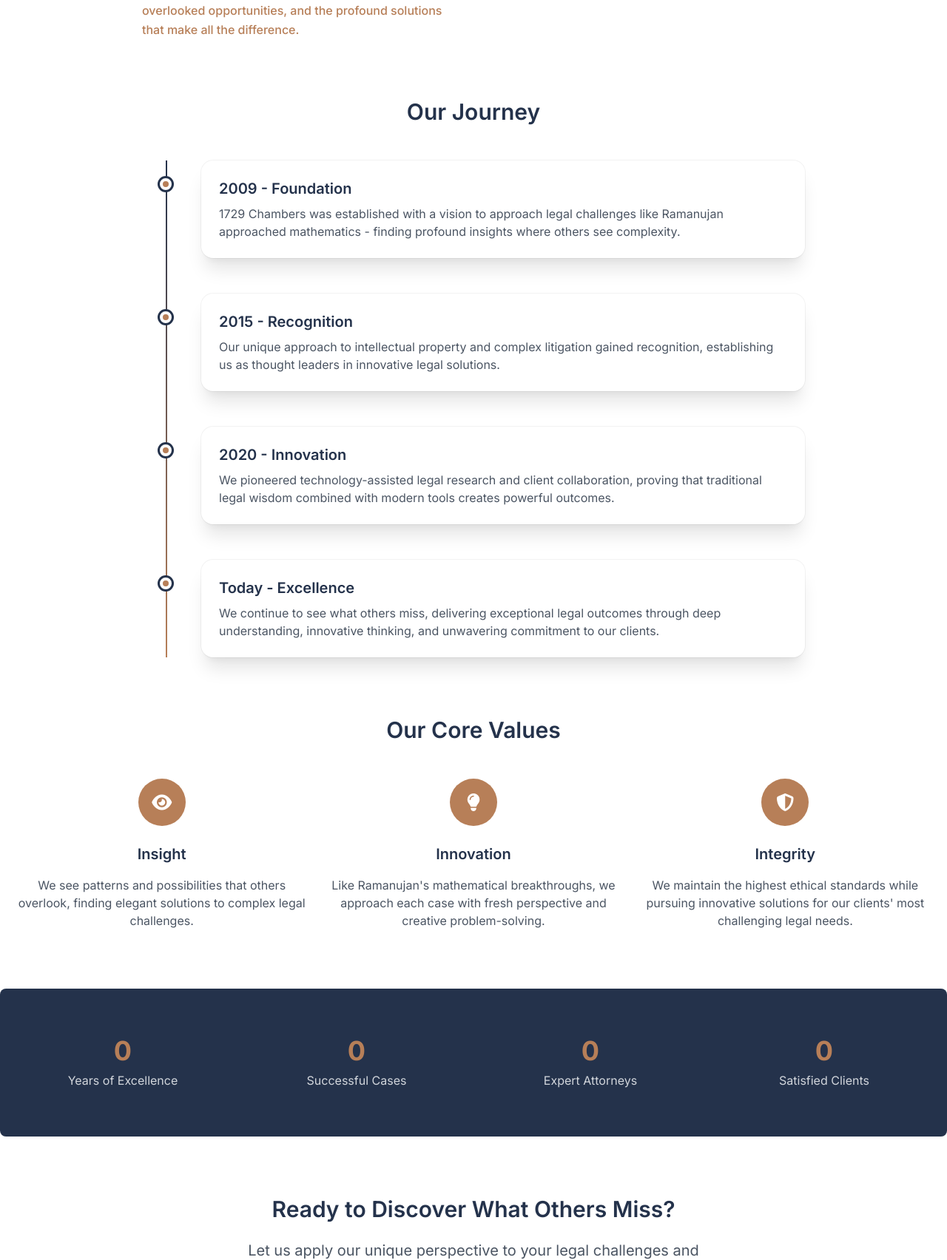
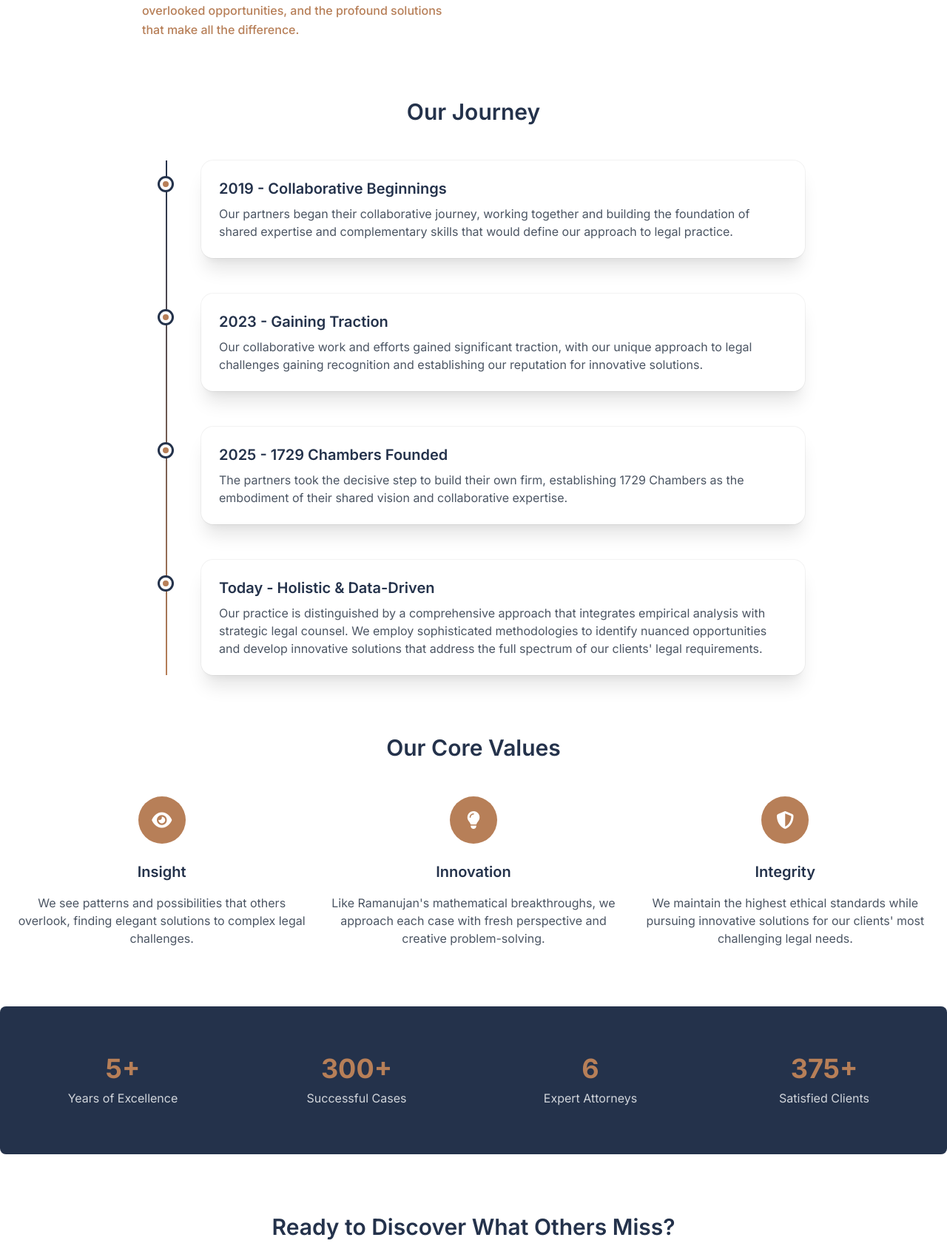
Before and after one commit to MushuRam01/nameless, a Flask app: page /about in a window 1280 px wide. Shown: the part 799-2503 px from the top of the page at 74% size. Run offline with Flask 3, Linux system fonts and the light colour scheme; some libraries are stand-ins or nearby versions.

Commit message:
team and content updates

```diff
--- a/team_data.py
+++ b/team_data.py
@@ -19,6 +19,12 @@
         #"designation": "Managing Partner",
         "email": "arun.pandiyan@1729chambers.com",
         "image_path": "images/team/arun.png"
+    },
+    {
+        "name": "Siva Raman",
+        #"designation": "Managing Partner",
+        "email": "siva.raman@1729chambers.com",
+        "image_path": "images/team/siva_raman.jpeg"
     }
 ]
 
@@ -29,6 +35,12 @@
         "email": "rupini.raman@1729chambers.com",
         "image_path": "images/team/rupini.png"
     },
+    {
+        "name": "R.V.Senthilkumar",
+        "designation": "Associate Counsel",
+        "email": "senthil.kumar@1729chambers.com",
+        "image_path": "images/team/senthilkumar.jpeg"
+    }
 
 ]
 
--- a/templates/about.html
+++ b/templates/about.html
@@ -80,10 +80,10 @@
                     <div class="timeline-item relative pl-20 pb-12 fade-in-timeline" data-delay="0">
                         <div class="timeline-marker absolute left-6 w-4 h-4 rounded-full border-4 border-white" style="background-color: #b77f58; box-shadow: 0 0 0 3px #24324b;"></div>
                         <div class="card p-6">
-                            <h3 class="text-xl font-semibold mb-2" style="color: #24324b;">2009 - Foundation</h3>
+                            <h3 class="text-xl font-semibold mb-2" style="color: #24324b;">2019 - Collaborative Beginnings</h3>
                             <p class="text-gray-600">
-                                1729 Chambers was established with a vision to approach legal challenges
-                                like Ramanujan approached mathematics - finding profound insights where others see complexity.
+                                Our partners began their collaborative journey, working together and building the foundation
+                                of shared expertise and complementary skills that would define our approach to legal practice.
                             </p>
                         </div>
                     </div>
@@ -91,10 +91,10 @@
                     <div class="timeline-item relative pl-20 pb-12 fade-in-timeline" data-delay="200">
                         <div class="timeline-marker absolute left-6 w-4 h-4 rounded-full border-4 border-white" style="background-color: #b77f58; box-shadow: 0 0 0 3px #24324b;"></div>
                         <div class="card p-6">
-                            <h3 class="text-xl font-semibold mb-2" style="color: #24324b;">2015 - Recognition</h3>
+                            <h3 class="text-xl font-semibold mb-2" style="color: #24324b;">2023 - Gaining Traction</h3>
                             <p class="text-gray-600">
-                                Our unique approach to intellectual property and complex litigation gained recognition,
-                                establishing us as thought leaders in innovative legal solutions.
+                                Our collaborative work and efforts gained significant traction, with our unique approach
+                                to legal challenges gaining recognition and establishing our reputation for innovative solutions.
                             </p>
                         </div>
                     </div>
@@ -102,10 +102,10 @@
                     <div class="timeline-item relative pl-20 pb-12 fade-in-timeline" data-delay="400">
                         <div class="timeline-marker absolute left-6 w-4 h-4 rounded-full border-4 border-white" style="background-color: #b77f58; box-shadow: 0 0 0 3px #24324b;"></div>
                         <div class="card p-6">
-                            <h3 class="text-xl font-semibold mb-2" style="color: #24324b;">2020 - Innovation</h3>
+                            <h3 class="text-xl font-semibold mb-2" style="color: #24324b;">2025 - 1729 Chambers Founded</h3>
                             <p class="text-gray-600">
-                                We pioneered technology-assisted legal research and client collaboration,
-                                proving that traditional legal wisdom combined with modern tools creates powerful outcomes.
+                                The partners took the decisive step to build their own firm, establishing 1729 Chambers
+                                as the embodiment of their shared vision and collaborative expertise.
                             </p>
                         </div>
                     </div>
@@ -113,10 +113,11 @@
                     <div class="timeline-item relative pl-20 fade-in-timeline" data-delay="600">
                         <div class="timeline-marker absolute left-6 w-4 h-4 rounded-full border-4 border-white" style="background-color: #b77f58; box-shadow: 0 0 0 3px #24324b;"></div>
                         <div class="card p-6">
-                            <h3 class="text-xl font-semibold mb-2" style="color: #24324b;">Today - Excellence</h3>
+                            <h3 class="text-xl font-semibold mb-2" style="color: #24324b;">Today - Holistic & Data-Driven</h3>
                             <p class="text-gray-600">
-                                We continue to see what others miss, delivering exceptional legal outcomes
-                                through deep understanding, innovative thinking, and unwavering commitment to our clients.
+                                Our practice is distinguished by a comprehensive approach that integrates empirical analysis
+                                with strategic legal counsel. We employ sophisticated methodologies to identify nuanced opportunities
+                                and develop innovative solutions that address the full spectrum of our clients' legal requirements.
                             </p>
                         </div>
                     </div>
@@ -167,19 +168,19 @@
         <div class="mb-20 section-bg-light py-16 -mx-6 px-6 rounded-lg">
             <div class="grid md:grid-cols-4 gap-8 text-center text-white">
                 <div class="fade-in-up" data-delay="0">
-                    <div class="text-4xl font-bold mb-2 counter" data-target="15">0</div>
+                    <div class="text-4xl font-bold mb-2 counter" data-target="15">5+</div>
                     <p class="text-gray-300">Years of Excellence</p>
                 </div>
                 <div class="fade-in-up" data-delay="100">
-                    <div class="text-4xl font-bold mb-2 counter" data-target="250">0</div>
+                    <div class="text-4xl font-bold mb-2 counter" data-target="250">300+</div>
                     <p class="text-gray-300">Successful Cases</p>
                 </div>
                 <div class="fade-in-up" data-delay="200">
-                    <div class="text-4xl font-bold mb-2 counter" data-target="50">0</div>
+                    <div class="text-4xl font-bold mb-2 counter" data-target="50">6</div>
                     <p class="text-gray-300">Expert Attorneys</p>
                 </div>
                 <div class="fade-in-up" data-delay="300">
-                    <div class="text-4xl font-bold mb-2 counter" data-target="500">0</div>
+                    <div class="text-4xl font-bold mb-2 counter" data-target="500">375+</div>
                     <p class="text-gray-300">Satisfied Clients</p>
                 </div>
             </div>
--- a/templates/index.html
+++ b/templates/index.html
@@ -13,10 +13,10 @@
     <div id="particles-container" class="absolute inset-0 overflow-hidden z-5"></div> {# Particle effect, z-5 to be above gradient #}
     <div class="container mx-auto px-6 relative z-10"> {# Content, z-10 to be on top of both effects #}
         <h1 class="text-6xl font-extrabold text-white mb-6">
-            Crafting Exceptional Solutions
+            Crafting Exceptional <span class="text-accent font-semibold">Legal</span> Solutions
         </h1>
         <p class="text-xl text-white mb-10 max-w-3xl mx-auto">
-            We are <span class="text-accent font-semibold">1729 Chambers</span>, we do aura farming and make your stuff less suss and more sigma.
+            Crafting extraordinary legal solutions where others see ordinary challenges. We see what others miss.
         </p>
         <a href="/portfolio" class="btn-primary inline-block">View Our Work</a>
     </div>
```
Also changed, not shown: static/images/team/senthilkumar.jpeg (added), static/images/team/siva_raman.jpeg (added).
